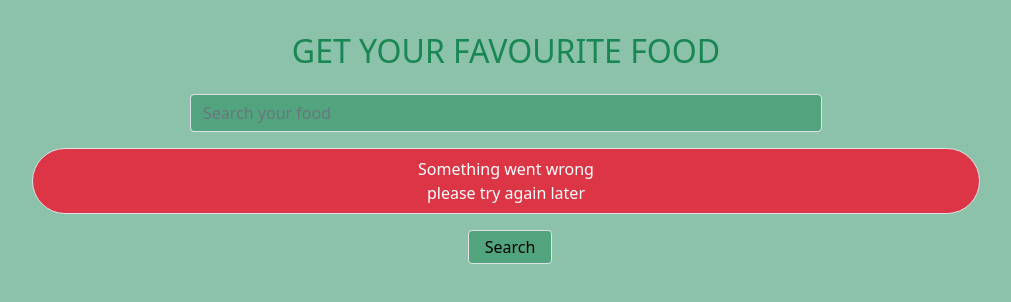
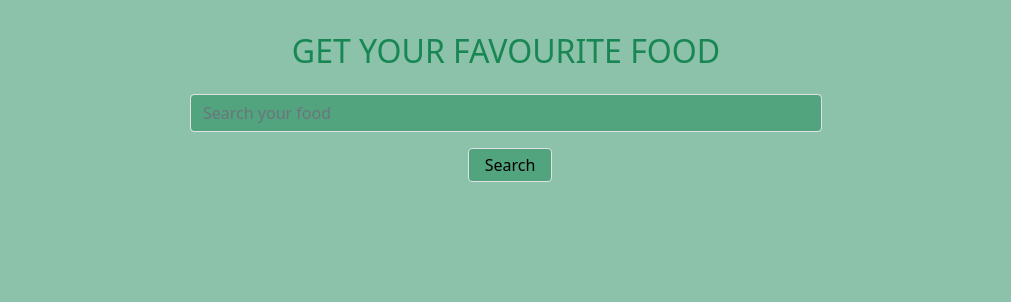
Before and after one commit to neyaznafiz/food-recipes, a plain HTML site: page index.html in a window 1280 px wide. Shown: the whole page, without its empty margins (134-1145 px from the left). Drawn offline with nearby package versions, Linux system fonts and the light colour scheme.

Commit message:
some problem solved

```diff
--- a/app.js
+++ b/app.js
@@ -63,7 +63,6 @@ const displaySearchResult = (meals) => {
             <div class="card-body">
                 <h5 class="card-title"> ${meal.strMeal} </h5>
                 <p class="card-text">${meal.strInstructions.slice(0, 200)}</p>
-
             </div>
         </div>
         `
--- a/index.html
+++ b/index.html
@@ -26,8 +26,7 @@
 
 
         <div class="text-center">
-        <button onclick="searchFood()" class="bg-success bg-opacity-50 text-black px-3 py-1 border rounded ms-2" type="button"
-            id="button-search">Search</button>
+        <button onclick="searchFood()" class="bg-success bg-opacity-50 text-black px-3 py-1 border rounded ms-2" type="button" id="button-search">Search</button>
         </div>
 
 
@@ -47,7 +46,7 @@
         integrity="sha384-ka7Sk0Gln4gmtz2MlQnikT1wXgYsOg+OMhuP+IlRH9sENBO0LRn5q+8nbTov4+1p"
         crossorigin="anonymous"></script>
     <!-- javaScript script -->
-    <script src="./mealdb.js"></script>
+    <script src="./app.js"></script>
 </body>
 
 </html>
```
